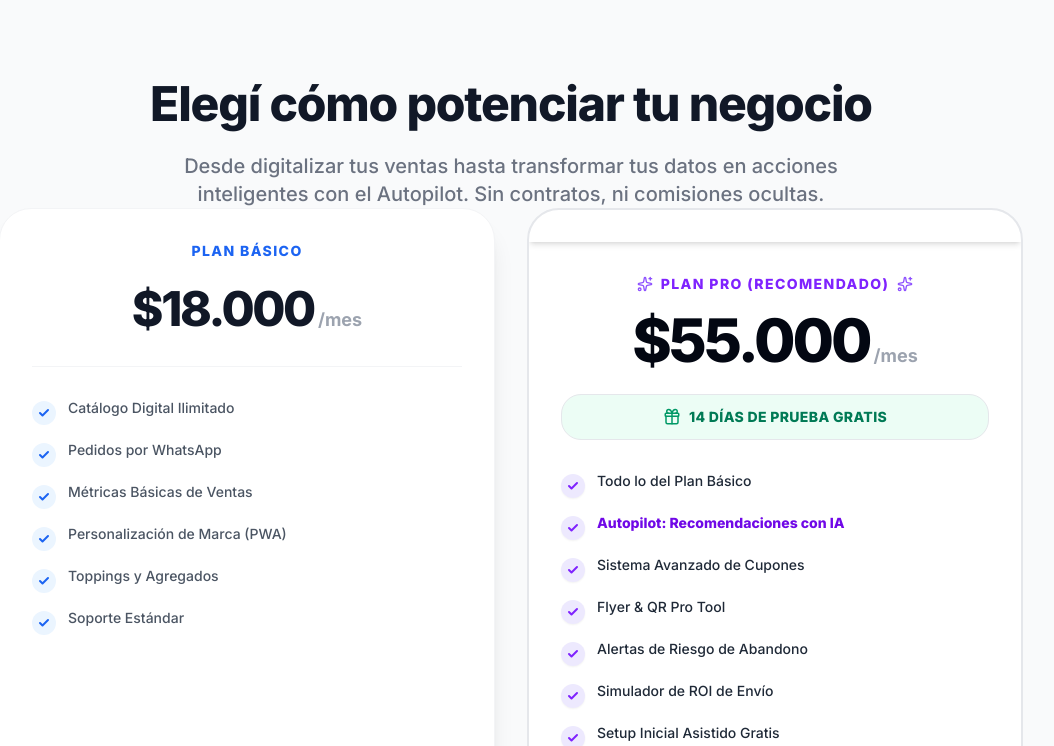
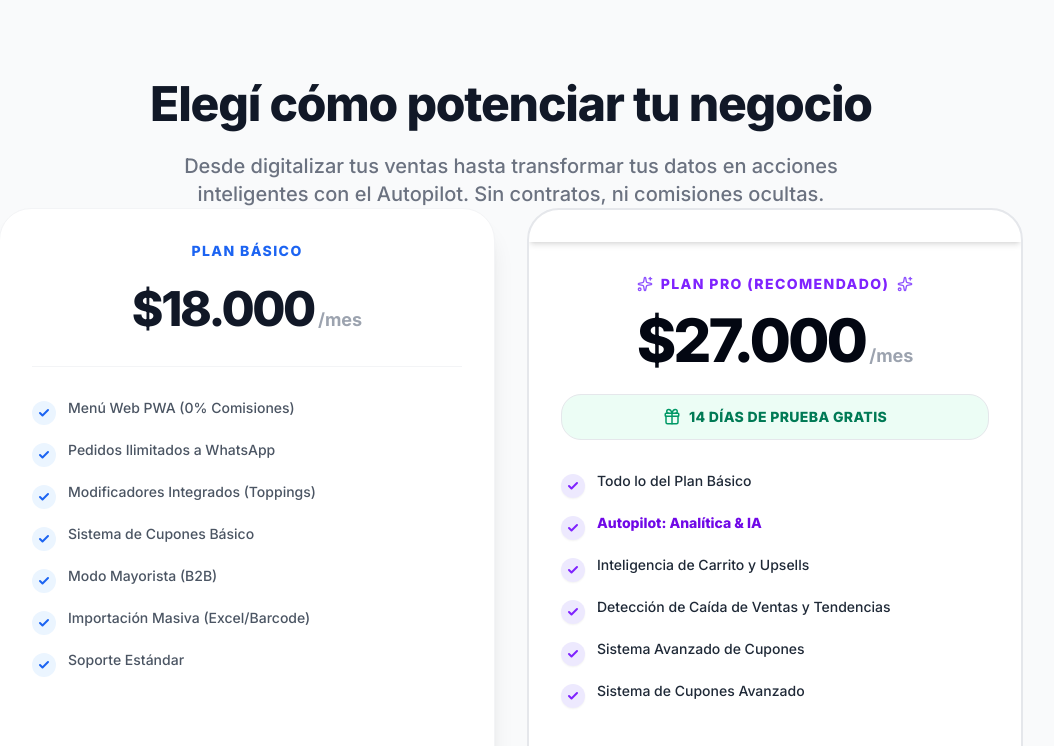
Before and after one commit to thiagostilo2121/pedilo-web, a React (Vite) app: page /planes in a window 1280 px wide. Shown: the top 746 px of the page, without its empty margins (129-1183 px from the left). Built offline with nearby package versions, Linux system fonts and the light colour scheme; no server answers.

Commit message:
feat: Update plan features and pricing, reducing Plan Pro to $27.000, and refine highly recommended products section layout.

```diff
--- a/src/components/public/HighlyRecommended.jsx
+++ b/src/components/public/HighlyRecommended.jsx
@@ -24,8 +24,8 @@ export default function HighlyRecommended({
     };
 
     return (
-        <section className="mb-10 pl-4 animate-in fade-in slide-in-from-bottom-4 duration-700 relative group/carousel">
-            <div className="flex flex-col pr-4 mb-4">
+        <section className="mb-10 animate-in fade-in slide-in-from-bottom-4 duration-700 relative group/carousel">
+            <div className="flex flex-col mb-4">
                 <h2 className="text-xl font-black text-gray-900 dark:text-zinc-100 flex items-center gap-2">
                     Lo más pedido <Flame className="text-orange-500 animate-pulse" size={24} fill="currentColor" />
                 </h2>
@@ -52,7 +52,7 @@ export default function HighlyRecommended({
 
             <div
                 ref={scrollContainerRef}
-                className="flex overflow-x-auto gap-4 pb-8 pr-4 -ml-4 pl-4 scrollbar-responsive snap-x pt-2 scroll-smooth"
+                className="flex overflow-x-auto gap-4 pb-8 -mx-4 px-4 md:mx-0 md:px-0 scrollbar-responsive snap-x pt-2 scroll-smooth"
             >
                 {destacadeProducts.map(prod => {
                     const cartItem = carrito.find(p => p.id === prod.id && (!p.toppings || p.toppings.length === 0));
@@ -118,6 +118,8 @@ export default function HighlyRecommended({
                         </div>
                     );
                 })}
+                {/* Spacer block for mobile flex-scroll trailing padding fix */}
+                <div className="min-w-[4px] md:hidden shrink-0" />
             </div>
         </section>
     );
--- a/src/pages/public/Landing.jsx
+++ b/src/pages/public/Landing.jsx
@@ -21,6 +21,7 @@ import {
   Activity,
   Zap,
   Smartphone,
+  CirclePercent,
   ChevronRight,
   LayoutDashboard,
   CheckCircle2,
@@ -693,7 +694,7 @@ export default function Landing() {
                 <li className="flex items-center gap-3 text-gray-200 font-medium"><CheckCircle2 size={20} className="text-orange-500 shrink-0" /> Resto Web (0% Comisiones)</li>
                 <li className="flex items-center gap-3 text-gray-200 font-medium"><CheckCircle2 size={20} className="text-orange-500 shrink-0" /> Pedidos Ilimitados en WhatsApp</li>
                 <li className="flex items-center gap-3 text-gray-200 font-medium"><CheckCircle2 size={20} className="text-orange-500 shrink-0" /> Modificadores Integrados (Toppings)</li>
-                <li className="flex items-center gap-3 text-gray-200 font-medium"><CheckCircle2 size={20} className="text-orange-500 shrink-0" /> Comando Inteligente Básico</li>
+                <li className="flex items-center gap-3 text-gray-200 font-medium"><CheckCircle2 size={20} className="text-orange-500 shrink-0" /> Modo Mayorista (B2B)</li>
                 <li className="flex items-center gap-3 text-gray-200 font-medium"><CheckCircle2 size={20} className="text-orange-500 shrink-0" /> Importación Masiva Barcode/Excel</li>
               </ul>
               <button onClick={() => navigate("/register")} className="w-full py-4 rounded-2xl bg-gray-700/80 hover:bg-gray-600 text-white font-bold transition-all shadow-md active:scale-95 border border-gray-600">
@@ -709,7 +710,7 @@ export default function Landing() {
               </div>
               <div className="text-orange-400 font-bold text-xs md:text-sm tracking-[0.2em] uppercase mb-4 text-center mt-2">Plan Pro</div>
               <div className="text-white font-black text-5xl md:text-6xl mb-2 flex items-center justify-center gap-2 tracking-tight relative z-10">
-                $55.000<span className="text-lg md:text-xl text-gray-500 font-bold self-end mb-1 tracking-normal">/mes</span>
+                $27.000<span className="text-lg md:text-xl text-gray-500 font-bold self-end mb-1 tracking-normal">/mes</span>
               </div>
               <div className="text-green-400 font-bold text-[11px] md:text-xs mb-6 flex items-center gap-1 justify-center bg-green-500/10 px-3 py-1.5 rounded-full border border-green-500/20"><Sparkles size={14} /> 14 Días de Prueba Gratis</div>
               <p className="text-gray-300 font-medium text-sm md:text-base mb-8 text-center px-4 relative z-10">
@@ -717,10 +718,10 @@ export default function Landing() {
               </p>
               <ul className="space-y-4 text-left w-full max-w-[320px] mb-8 flex-1 relative z-10">
                 <li className="flex items-center gap-3 text-gray-400 font-medium italic"><CheckCircle2 size={20} className="text-gray-600 shrink-0" /> Todo lo del plan Básico, más:</li>
-                <li className="flex items-center gap-3 text-white font-bold"><BrainCircuit size={20} className="text-violet-400 shrink-0" /> Autopilot (Motor de Promos IA)</li>
-                <li className="flex items-center gap-3 text-white font-bold"><Target size={20} className="text-blue-400 shrink-0" /> Inteligencia de Carrito y Upsells</li>
-                <li className="flex items-center gap-3 text-white font-bold"><Flame size={20} className="text-orange-400 shrink-0" /> Mapa de Calor de Demanda</li>
-                <li className="flex items-center gap-3 text-white font-bold"><Truck size={20} className="text-green-400 shrink-0" /> Modo B2B Expandido (Mayorista)</li>
+                <li className="flex items-center gap-3 text-white font-bold"><BrainCircuit size={20} className="text-violet-400 shrink-0" /> Autopilot: Recomendaciones Automáticas</li>
+                <li className="flex items-center gap-3 text-white font-bold"><Target size={20} className="text-blue-400 shrink-0" /> Upsells y Carrito Inteligente</li>
+                <li className="flex items-center gap-3 text-white font-bold"><AlertTriangle size={20} className="text-rose-400 shrink-0" /> Detección de Caída de Ventas</li>
+                <li className="flex items-center gap-3 text-white font-bold"><CirclePercent size={20} className="text-green-400 shrink-0" /> Cupones Avanzados</li>
               </ul>
               <button onClick={() => navigate("/register")} className="w-full py-4 rounded-2xl bg-gradient-to-r from-orange-600 to-rose-600 text-white font-black hover:from-orange-500 hover:to-rose-500 transition-all shadow-lg shadow-orange-500/30 active:scale-95 text-base md:text-lg border-b-4 border-rose-700 hover:border-b-0 hover:translate-y-1 relative z-10">
                 Probar Gratis (14 Días)
--- a/src/pages/public/Planes.jsx
+++ b/src/pages/public/Planes.jsx
@@ -38,30 +38,30 @@ export default function Planes() {
       btnText: "Seleccionar Básico",
       color: "blue",
       caracteristicas: [
-        "Catálogo Digital Ilimitado",
-        "Pedidos por WhatsApp",
-        "Métricas Básicas de Ventas",
-        "Personalización de Marca (PWA)",
-        "Toppings y Agregados",
+        "Menú Web PWA (0% Comisiones)",
+        "Pedidos Ilimitados a WhatsApp",
+        "Modificadores Integrados (Toppings)",
+        "Sistema de Cupones Básico",
+        "Modo Mayorista (B2B)",
+        "Importación Masiva (Excel/Barcode)",
         "Soporte Estándar"
       ]
     },
     {
       id: "pro",
       nombre: "Plan Pro (Recomendado)",
-      precio: "55.000",
+      precio: "27.000",
       periodo: "mes",
       destacado: true,
       btnText: "Empezar prueba gratis",
       color: "violet",
       caracteristicas: [
         "Todo lo del Plan Básico",
-        <span key="autopilot" className="font-black text-violet-700">Autopilot: Recomendaciones con IA</span>,
+        <span key="autopilot" className="font-black text-violet-700">Autopilot: Analítica & IA</span>,
+        "Inteligencia de Carrito y Upsells",
+        "Detección de Caída de Ventas y Tendencias",
         "Sistema Avanzado de Cupones",
-        "Flyer & QR Pro Tool",
-        "Alertas de Riesgo de Abandono",
-        "Simulador de ROI de Envío",
-        "Setup Inicial Asistido Gratis"
+        "Sistema de Cupones Avanzado"
       ]
     }
   ];
```
